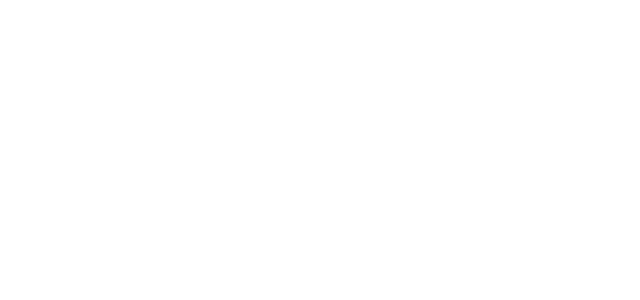
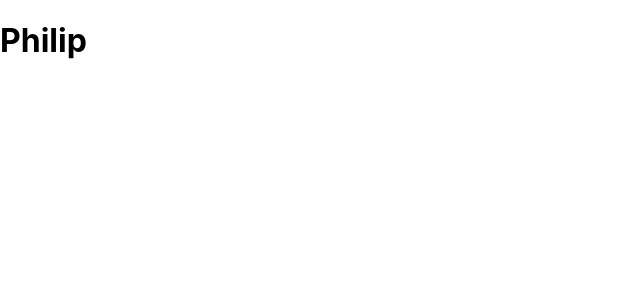
Before and after one commit to PhilipHassialis/nextjs-course-page-prerendering-data-fetching, a Next.js app: page /user-profile in a window 1280 px wide. Before the commit this address had no page. Shown: the top 300 px of the page, without its empty margins (0-640 px from the left). Built offline with nearby package versions, Linux system fonts and the light colour scheme.

Commit message:
using getServerSideProps for Server-Side Rendering

```diff
--- /dev/null
+++ b/pages/user-profile.js
@@ -0,0 +1,15 @@
+import React from "react";
+
+const UserProfilePage = (props) => {
+    return <h1>{props.userName}</h1>;
+};
+
+export default UserProfilePage;
+
+export async function getServerSideProps(context) {
+    return {
+        props: {
+            userName: "Philip",
+        },
+    };
+}
```
